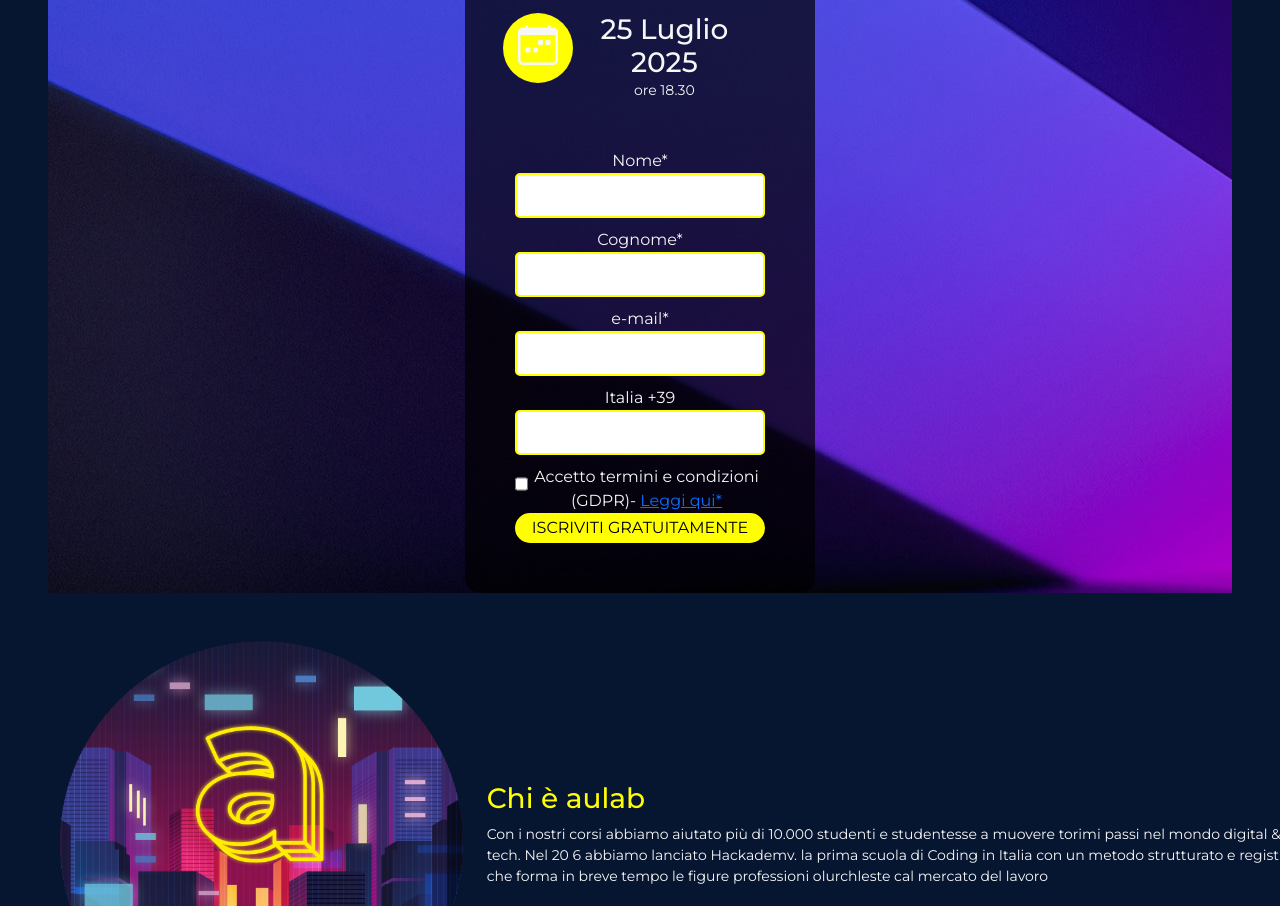
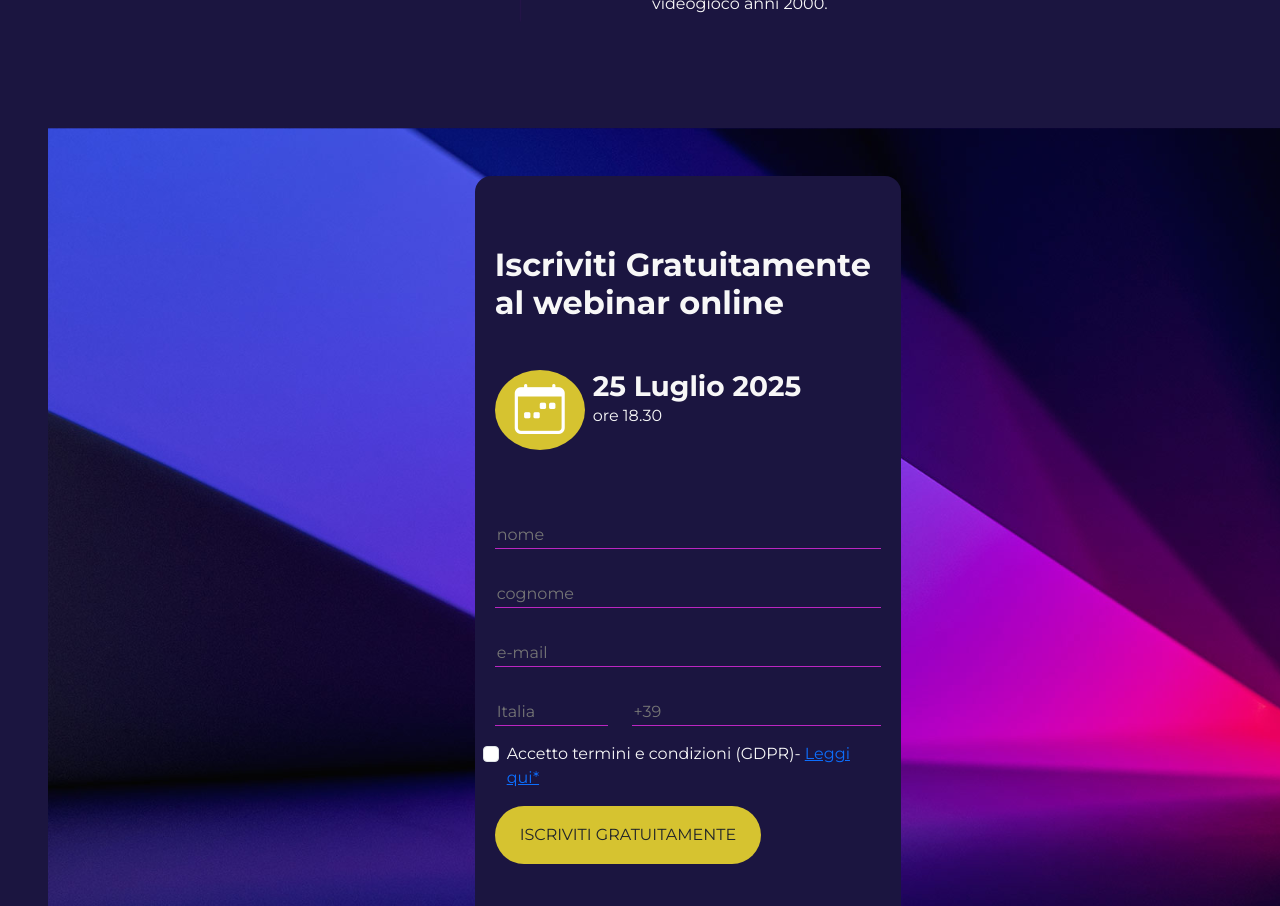
Before and after one commit to GretaPasini/live-coding, a plain HTML site: page index.html in a window 1280 px wide. Shown: the part 1354-2260 px from the top of the page. Drawn offline with nearby package versions, Linux system fonts and the light colour scheme; a web font is replaced by a local one.

Commit message:
Add files via upload
modificato

```diff
--- a/index.html
+++ b/index.html
@@ -24,41 +24,43 @@
 <body>
 
     <!-- header -->
-    <header class="container-fluid" >
-        <div class="row header-custom align-items-center p-5">
-            <div class="col-6">
-                <img class="logo mb-4" src="webina-retrogaming/aulab-logo_y.png" alt="logo">
+    <header class="container-fluid header-custom" >
+        <div class="row min-vh-100 justify-content-center align-items-center">
+            <div class="col-12 col-md-4">
+                <img class="w-25 mb-5" src="webina-retrogaming/aulab-logo_y.png" alt="logo">
                 <p> WEBINAR GRATUITO</p>
-                <h1 class="text.wh display-4 fw-bold"> Metti le mani al codice divertendoti</h1>
+                <h1> Metti le mani al codice divertendoti</h1>
                 <p>scopri come si sviluppa un videogame anni 2000</p>
 
-                <div class="d-flex">
-                    <i class="bi bi-calendar-week text-y display-4"></i>
-                    <div><p class="mx-2 my-0 data-custom fw-bold"> 25 Luglio 2025</p>
-                        <p class="mx-2 mb-5 mt-0">ore 18.30</p></div>
+                <div class="d-flex my-5">
+                    <i class="bi bi-calendar-week h1 me-2"></i>
+                    <div>
+                        <h3 class="m-0 data"> 25 Luglio 2025 </h3>
+                        <p class="m-0">ore 18.30</p>
+                    </div>
+                </div>
+                <button class="btn rounded-pill px-4 py-3 btn-custom"> ISCRIVITI GRATUITAMENTE </button>
             </div>
 
-                    <button type="button" class="btn btn-custom btn-active"> ISCRIVITI GRATUITAMENTE </button>
+            <div class="col-12 col-md-4">
+                <img class="img-fluid" src="webina-retrogaming/game arcade.png" alt="immagine console">
             </div>
 
-                <div class="col-6">
-                    <img class="img-fluid" src="webina-retrogaming/game arcade.png" alt="immagine console">
-                </div>
         </div>
     </header>
 
-        <!-- section -->
-        <section class="container">
-            <div class="row justify-content-center align-items-center">
+    <!-- section 1 -->
+    <section class="container-fluid">
+        <div class="row justify-content-center py-5">
 
-                <div class="col-4">
-                    <img src="webina-retrogaming/ico-gaming-def.png" alt="immagine console2">
+            <div class="col-12 col-md-4 order-2 order-md-1 d-flex justify-content-cente">
+                <img src="webina-retrogaming/ico-gaming-def.png" class="w-75" alt="immagine console2">
             </div>
 
-                <div class="col-8 my-5">
-                    <h3>Impara le basi di HTML, CSS,
+            <div class="col-12 col-md-4 order-1 order-md-2">
+                <h2>Impara le basi di HTML, CSS,
                     Javascript e PHP in modo semplice e divertente
-                    </h3>
+                </h2>
                 <p>Se da un lato l'Ocse evidenzia per l'Italia un tasso di disoccupazione giovanile in aumento dal 28,7% pre-pandemia al 33.8% nel Gennaio del 2021, dall'altro l'osservatorio delle competenze Digitali stima che nel nostro paese ce una richiesta di oltre 100000 professionisti nel settore tech. le aziende sono alla continua ricerca di personale in ambito IT per accelerare il processo di trasformazione algitale. ma non ci sono abbastanza candiotati formati per soddisfare la domanda. Vieni a scoprire come imparare a programmare con i nostro webinar online gratuito mettendo le mani sul codice e programmando insieme a noi un vero esempio di retrogaming, un videogioco anni 2000.
                 </p>
             </div>
@@ -66,62 +68,71 @@
     </section>
 
     <!-- form -->
+    <section class=" container-fluid m-5">
+        <div class="row justify-content-center py-5 section-2-custom">
+            <div class="col-12 col-md-4 form-custom rounded-4 poition-relative">
+                <h2 class="fw-bold">Iscriviti Gratuitamente <br> al webinar online</h2>
 
-        <section class="section-form-custom m-5">
-        <div class="form-container container">
-            <h2 class="fw-bold">Iscriviti Gratuitamente al webinar online</h2>
-            <div class="row mt-3">
-                <div class="col-2 bi bi-calendar-week icon-custom"></div>
-                <div class="col-8">
-                    <h3 class="date m-0"> 25 Luglio 2025</h3>
-                    <p class="time m-0 mb-5"> ore 18.30</p>
+                <div class="d-flex my-5">
+                    <i class="bi bi-calendar-week calendar-form text-white h1 me-2"></i>
+                    <div>
+                        <h3 class="m-0 data"> 25 Luglio 2025 </h3>
+                        <p class="m-0">ore 18.30</p>
                     </div>
                 </div>
-
-            <form>
-                <label for="nome">Nome*</label>
-                <input type="text" id="nome" name="nome" required>
-
-                <label for="cognome">Cognome*</label>
-                <input type="text" id="cognome" name="cognome" required>
-
-                <label for="email">e-mail*</label>
-                <input type="email" id="email" name="email" required>
-
-                <label for="telefono">Italia +39</label>
-                <input type="tel" id="telefono" name="telefono" required>
-
-                <div class="privacy d-flex">
-                    <input type="checkbox" id="gdpr" required>
-                    <label for="gdpr">Accetto termini e condizioni (GDPR)- <a href="#"> Leggi qui*</a></label>
+                <form class="row">
+                    <div class="col-12">
+                        <input type="text" class="w-100 my-3" placeholder="nome">
                     </div>
-
-                <!-- Button trigger modal -->
-                <button class="button-form-custom" type="button" data-bs-toggle="modal" data-bs-target="#Modal1"> ISCRIVITI GRATUITAMENTE</button>
+                    <div class="col-12">
+                        <input type="text" class="w-100 my-3" placeholder="cognome">
+                    </div>
+                    <div class="col-12">
+                        <input type="email" class="w-100 my-3" placeholder="e-mail">
+                    </div>
+                    <div class="col-4">
+                        <input type="text" class="w-100 my-3" placeholder="Italia">
+                    </div>
+                    <div class="col-8">
+                        <input type="text" class="w-100 my-3" placeholder="+39">
+                    </div>
+                    <div class="mb-3 form-check">
+                        <input type="checkbox" class="form-check-input" id="exampleCheck1">
+                        <label class="form-check-label" for="exampleCheck1">Accetto termini e condizioni (GDPR)- <a href="#"> Leggi qui*</a></label>
+                    </div>
+                    <div class="col-12">
+                        <button class="btn rounded-pill px-4 py-3 btn-custom-form"> ISCRIVITI GRATUITAMENTE </button>
+                    </div>
                 </form>
+            </div>
         </div>
     </section>
 
     <!-- section chi è aulab -->
-       <section class="container-fluid m-5">
-        <div class="row justify-content-center align-items-center">
-            <img class="col-4" src="webina-retrogaming/logo-aulab-futur.png" alt="logo aulab">
-            <div class="col-8" >
-                <h3 class="title-aulab">Chi è aulab</h3>
-                <p class="p-aulab">Con i nostri corsi abbiamo aiutato più di 10.000 studenti e studentesse a muovere torimi passi nel mondo digital & tech. Nel 20 6 abbiamo lanciato Hackademv. la prima scuola di Coding in Italia con un metodo strutturato e registrato che forma in breve tempo le figure professioni olurchleste cal mercato del lavoro</p>
+    <section class="container-fluid">
+        <div class="row justify-content-center section-3-custom">
+            <div class="col-12 col-md-4 d-flex justify-content-center">
+                <img class="img-fluid w-75" src="webina-retrogaming/logo-aulab-futur.png" alt="logo aulab">
+            </div>
+            <div class="col-12 col-md-4" >
+                <h2 class=" h2-title">Chi è aulab</h2>
+                <p>Con i nostri corsi abbiamo aiutato più di 10.000 studenti e studentesse a muovere torimi passi nel mondo digital & tech. Nel 20 6 abbiamo lanciato Hackademv. la prima scuola di Coding in Italia con un metodo strutturato e registrato che forma in breve tempo le figure professioni olurchleste cal mercato del lavoro</p>
             </div>
         </div>
     </section>
 
     <!-- section marco insabato -->
-        <section class="container-fluid marco-custom m-5">
-            <div class="row align-items-center justify-content-center">
-            <div class="col-8">
-                <p class="p-aulab">Io speaker</p>
-                <h2 class="title-aulab">Marco Insabato</h2>
-                <p class="p-aulab">Dooo aver comple ao hackacemve entrato a tar parte del team education di aulab prima come tutor e poi come docente. Insegna principalmente Front-end ma e appassionato al cucco cio che riguarda 1 rocrammazione •se soecialzzato in Javascriot inseonandolo e lavorando su numerosi progetti di sviluppo</p>
+    <section class="container-fluid ">
+        <div class="row justify-content-center align-items-center py-5 marco-custom m-5">
+            <div class="col-12 col-md-4 order-2 order-md-1 pe-3">
+                <p>Io speaker</p>
+                <h2 class="h2-title">Marco Insabato</h2>
+                <p>Dooo aver comple ao hackacemve entrato a tar parte del team education di aulab prima come tutor e poi come docente. Insegna principalmente Front-end ma e appassionato al cucco cio che riguarda 1 rocrammazione •se soecialzzato in Javascriot inseonandolo e lavorando su numerosi progetti di sviluppo</p>
             </div>
-            <img class="col-4" src="webina-retrogaming/picture-marco-insabato-3.png" alt="foto marco">
+            <div class="col-12 col-md-4 order-1 order-md-2 d-flex justify-content-center">
+             <img class="col-4 img-fluid" src="webina-retrogaming/picture-marco-insabato-3.png" class="w-75" alt="foto marco">
+            </div>
+
         </div>
     </section>
 
--- a/style.css
+++ b/style.css
@@ -9,8 +9,9 @@
 /* Variabili */
 :root{
 --wh: rgb(247, 247, 247) ;
---y: rgb(255, 255, 0);
---bl: rgb(7, 22, 48)
+--y: rgb(214, 195, 48);
+--bl: rgb(27, 21, 64);
+--pl: rgb(187,38,193);
 }
 
 body{
@@ -27,19 +28,8 @@ body{
 }
 
 /* header */
-
 .header-custom{
-    height: 90vh;
-    width: 100%;
     background-image: url(webina-retrogaming/bg-1.jpg);
-}
-
-.logo{
-    height: 30px;
-}
-
-.data-custom{
-    font-size: 25px;
 }
 
 .btn-custom{
@@ -47,73 +37,65 @@ body{
    border: 1px solid var(--y);
 }
 
-/* form */
-.section-form-custom{
-    background-image: url(webina-retrogaming/bg-2.jpg);
+.btn-custom:hover{
+    background-color: var(--y);
+    transition: 0.5s;
 }
 
-.form-container{
-    background: rgba(0,0,0,0.7);
-    padding: 50px;
-    border-radius: 15px;
-    width: 350px;
-    text-align: center;
+.bi-calendar-week{
+    color: var(--y);
 }
 
-.icon-custom{
-    font-size: 40px;
-    background: var(--y);
-    color: var(--wh);
-    padding: 3px;
-    width: 70px;
-    height: 70px;
-    border-radius: 50%;
+.data{
+    font-weight: 700;
 }
 
-.time{
-    font-size: 14px;
+
+/* form */
+.calendar-form{
+    font-size: 50px;
+    margin-right: 20px;
+    background-color: var(--y);
+    border-radius: 50%;
+    padding: 10px 20px;
 }
 
-form{
-    display: flex;
-    flex-direction: column;
+.section-2-custom{
+    min-height: 70vh;
+   background-image: url(webina-retrogaming/bg-2.jpg);
+   background-size: cover;
+   background-position: center;
+}
+
+.form-custom{
+    background-color: var(--bl);
+    padding: 70px 20px;
+    top: 100px;
 }
 
 input{
-    padding: 10px;
-    border: 2px solid var(--y);
-    border-radius: 5px;
-    font-size: 14px;
-    margin-bottom: 10px;
+    background-color: var(--bl);
+    border: none;
+    border-bottom: 1px solid var(--pl);
 }
 
-.button-form-custom{
+.btn-custom-form{
     background-color: var(--y);
-    color: black;
-    border-radius: 20px;
-    border: 2px solid var(--y);
-}
-
-/* modal */
-#Modal1{
-    background-color: var(--bl);
-    color: var(--bl);
-}
-
-.modal-header, .modal-body{
-background-color: var(--y);
 }
 
 /* section chi è aulab */
-.title-aulab{
-    color: var(--y);
+.section-3-custom{
+    background-color: var(--bl);
+    padding: 10px 20px;
 }
 
-.p-aulab{
-    font-size: 14px;
+.h2-title{
+    color: var(--y);
 }
 
 /* section marco */
 .marco-custom{
     background-image: url(webina-retrogaming/bg-3.jpg);
+    background-size: cover;
+    background-position: center;
 }
```
Lines whose indentation alone changed are shown as unchanged.
